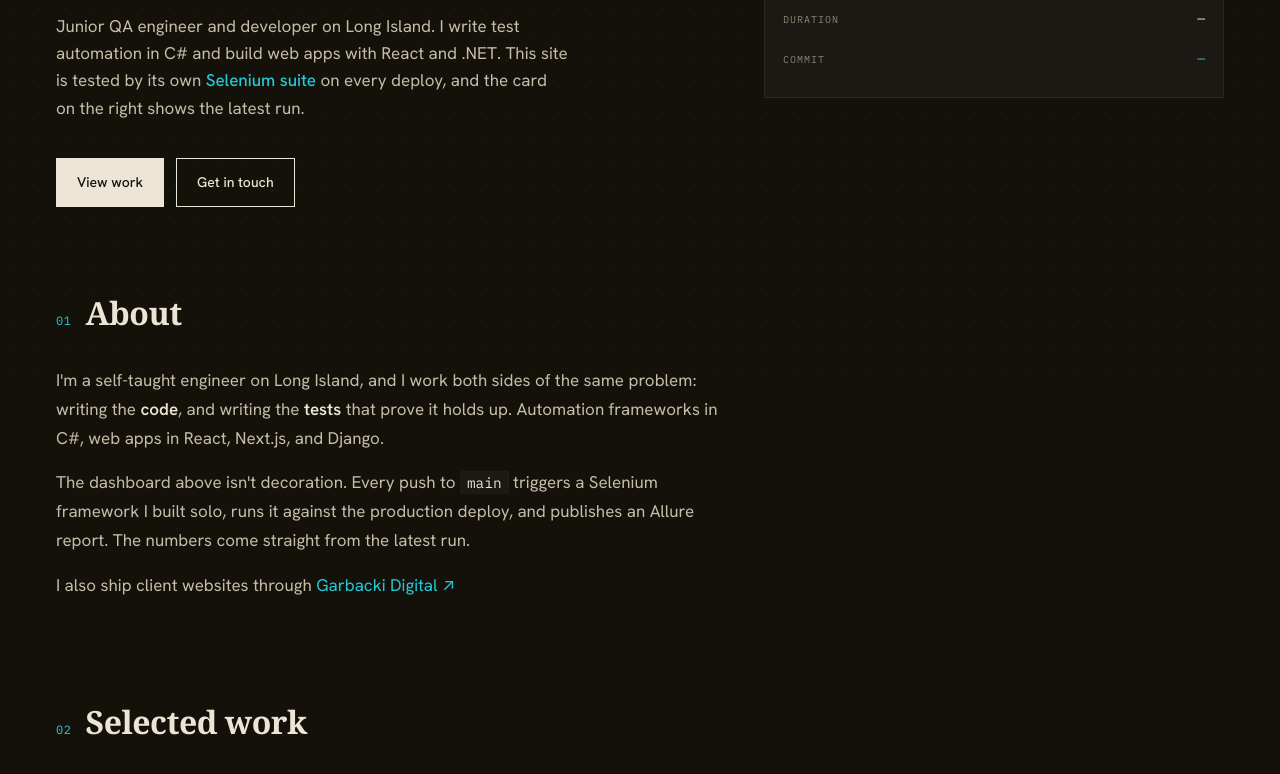
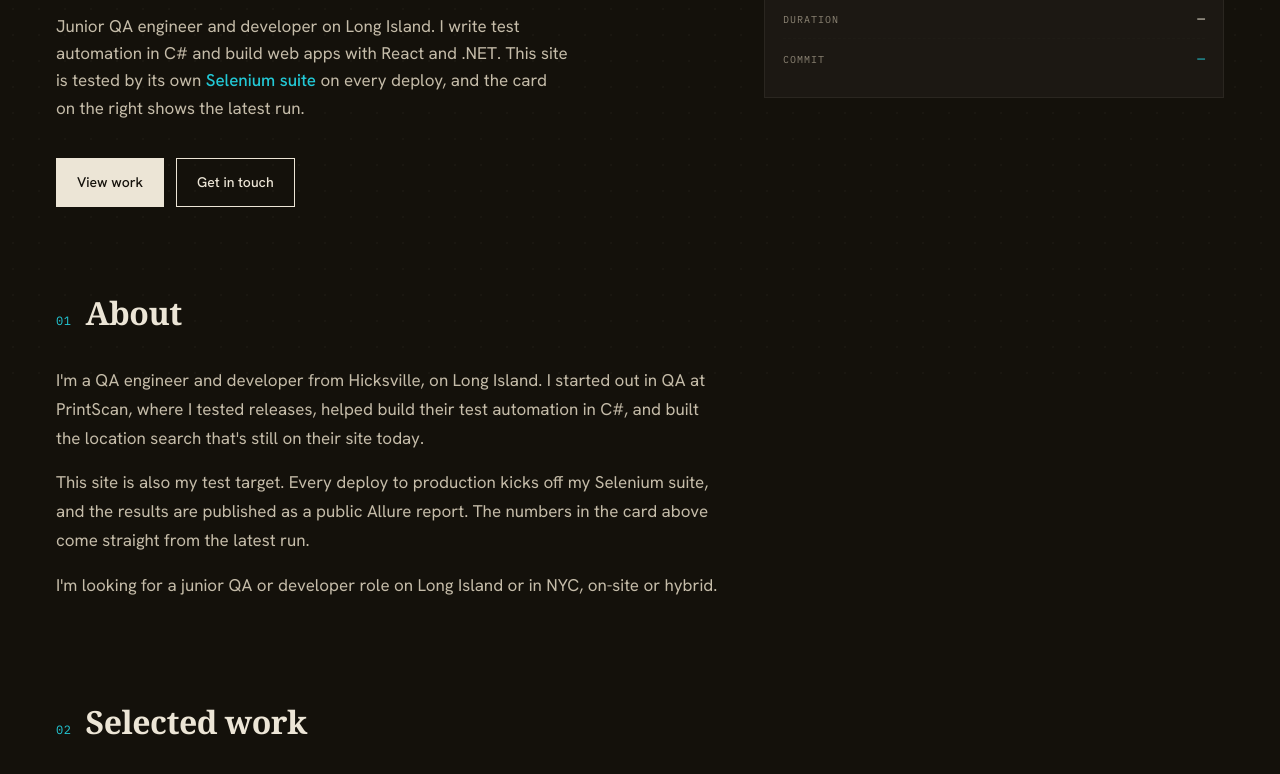
Before and after one commit to logangarbacki/react-portfolio-website, a React (Vite) app: page / in a window 1280 px wide. Shown: the part 420-1194 px from the top of the page. Built offline with nearby package versions, Linux system fonts and the light colour scheme; no server answers; a web font is replaced by a local one.

Commit message:
Rewrite About section

```diff
--- a/src/components/About.css
+++ b/src/components/About.css
@@ -23,13 +23,11 @@
   border-radius: 2px;
   color: var(--ink);
 }
-.about-agency {
+.about-note {
   font-size: 15px;
   color: var(--muted);
   margin-top: 4px;
 }
-.about-agency a { color: var(--accent); }
-.about-agency a:hover { text-decoration: underline; text-underline-offset: 3px; }
 
 @media (max-width: 920px) {
   .about { padding: 0 24px 60px; }
--- a/src/components/About.jsx
+++ b/src/components/About.jsx
@@ -36,27 +36,19 @@ export default function About() {
       </div>
       <section ref={ref} className="about" id="about" data-testid="about">
         <p className="reveal" data-testid="about-paragraph-1">
-          I'm a self-taught engineer on Long Island, and I work both sides of the
-          same problem: writing the <em>code</em>, and writing the <em>tests</em>{' '}
-          that prove it holds up. Automation frameworks in C#, web apps in React,
-          Next.js, and Django.
+          I'm a QA engineer and developer from Hicksville, on Long Island. I
+          started out in QA at PrintScan, where I tested releases, helped build
+          their test automation in C#, and built the location search that's
+          still on their site today.
         </p>
         <p className="reveal" data-testid="about-paragraph-2">
-          The dashboard above isn't decoration. Every push to <code>main</code>{' '}
-          triggers a Selenium framework I built solo, runs it against the
-          production deploy, and publishes an Allure report. The numbers come
-          straight from the latest run.
+          This site is also my test target. Every deploy to production kicks off
+          my Selenium suite, and the results are published as a public Allure
+          report. The numbers in the card above come straight from the latest run.
         </p>
-        <p className="reveal about-agency" data-testid="about-paragraph-3">
-          I also ship client websites through{' '}
-          <a
-            href="https://garbackidigital.com/work"
-            target="_blank"
-            rel="noreferrer"
-            data-testid="about-agency-link"
-          >
-            Garbacki Digital ↗
-          </a>
+        <p className="reveal about-note" data-testid="about-paragraph-3">
+          I'm looking for a junior QA or developer role on Long Island or in NYC,
+          on-site or hybrid.
         </p>
       </section>
     </>
```
